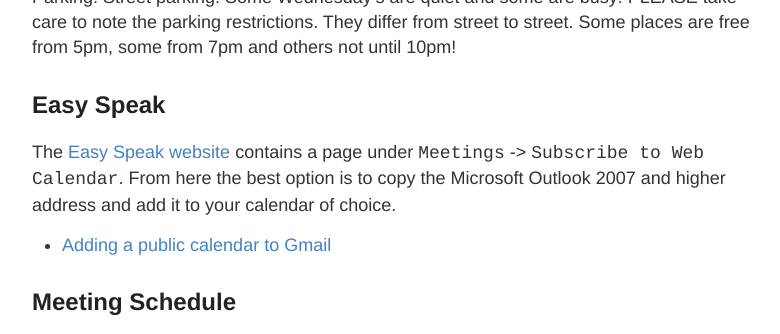
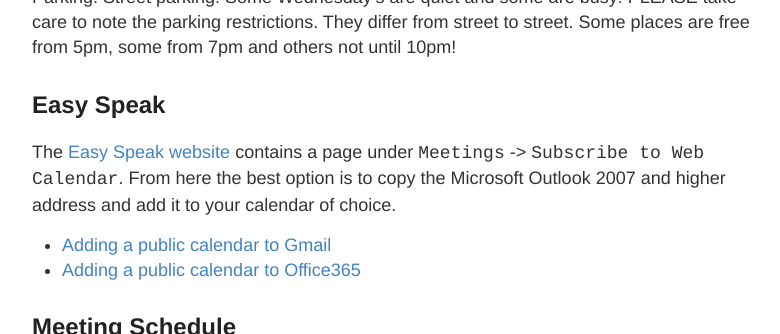
Before and after one commit to colbyprior/southbanktoastmasters, a Jekyll site: the page built from schedule.md, in a window 1280 px wide and 900 px high, scrolled down 451 px, cut to the strip 0-334 px from the top of the window. Shown: the whole strip, without its empty margins (248-1028 px from the left). Built offline with Jekyll 4.4.1, drawn with Linux system fonts in a browser that asks for light colours.

Commit message:
Update schedule.md

```diff
--- a/schedule.md
+++ b/schedule.md
@@ -19,6 +19,7 @@ Parking:  Street parking! Some Wednesday's are quiet and some are busy! PLEASE t
 ## Easy Speak
 The [Easy Speak website](https://easy-speak.org/webcal_subscribe.php) contains a page under `Meetings` -> `Subscribe to Web Calendar`. From here the best option is to copy the Microsoft Outlook 2007 and higher address and add it to your calendar of choice.
 * [Adding a public calendar to Gmail](https://support.google.com/calendar/answer/37100?hl=en&co=GENIE.Platform%3DDesktop)
+* [Adding a public calendar to Office365](https://support.microsoft.com/en-au/office/import-or-subscribe-to-a-calendar-in-outlook-on-the-web-503ffaf6-7b86-44fe-8dd6-8099d95f38df)
 
 ## Meeting Schedule
 {% include calendar.html %}
```
